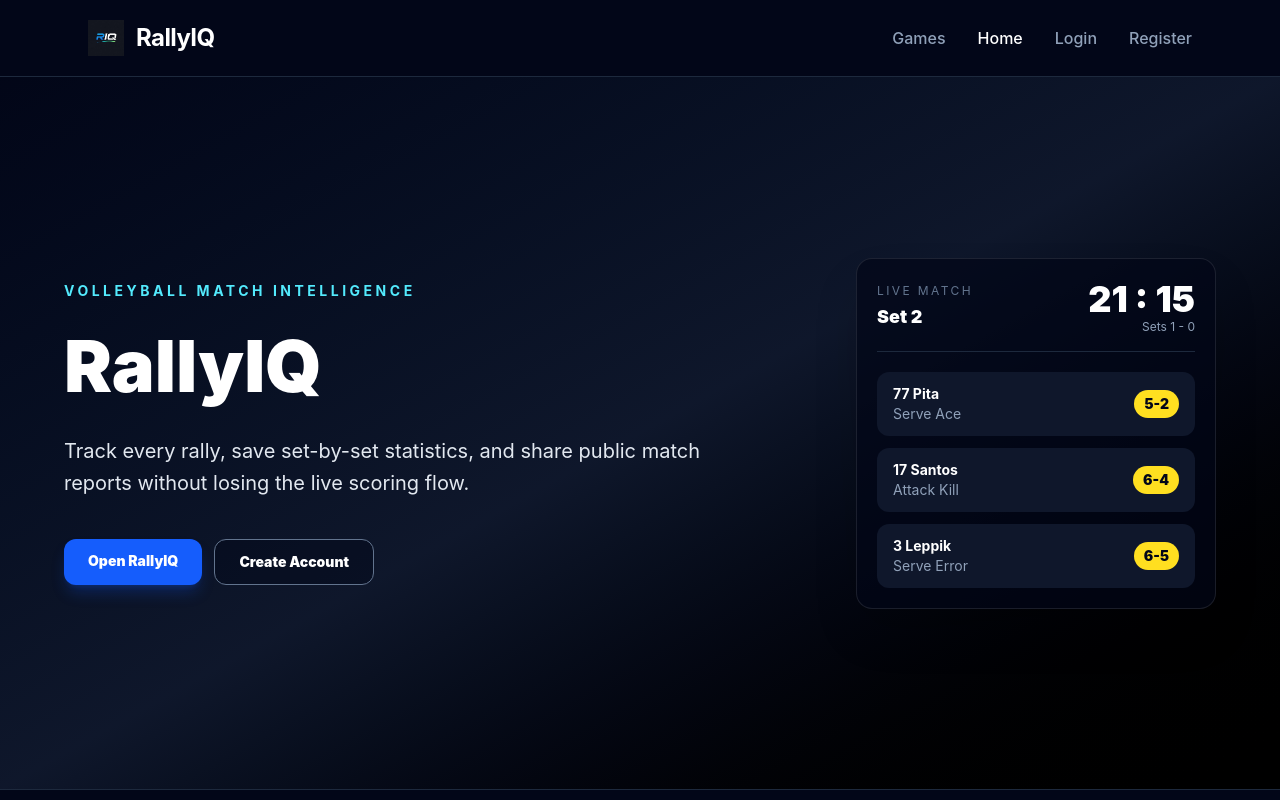
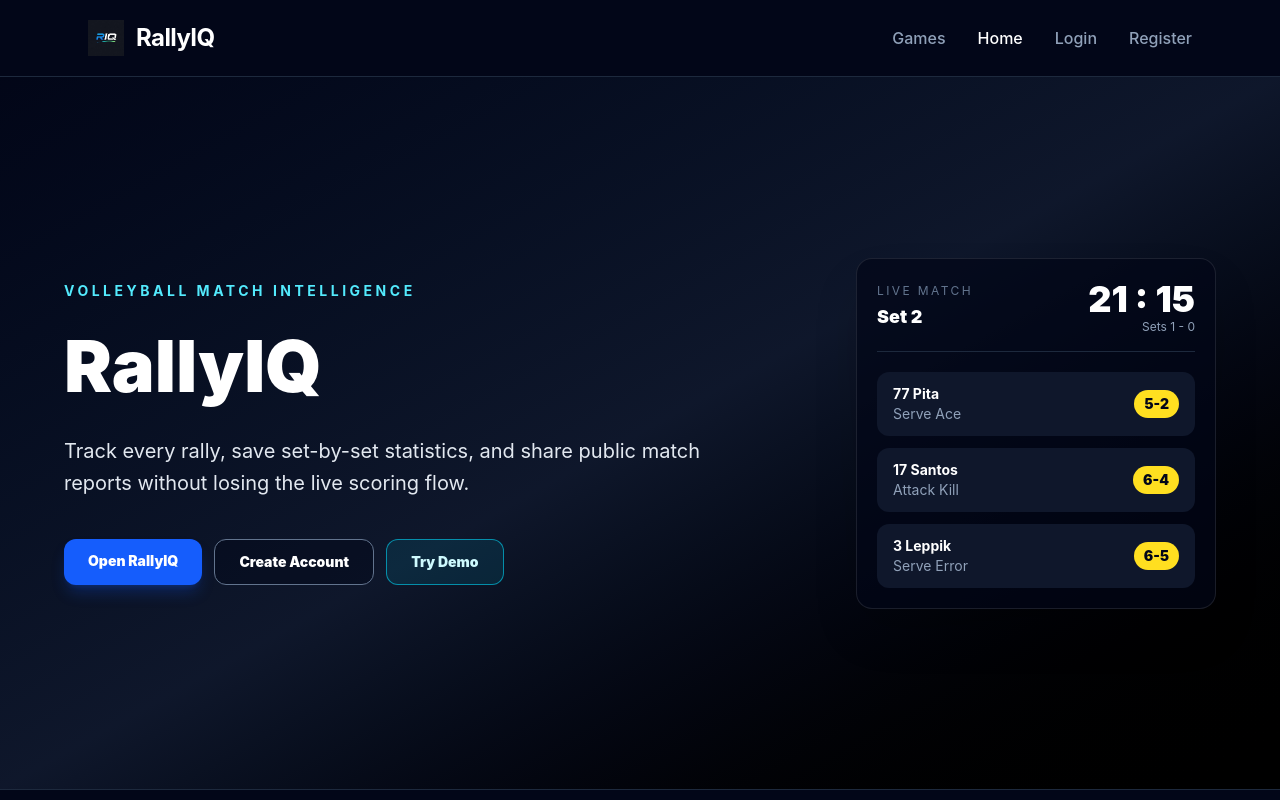
Before and after one commit to Meripa/volleyball-statistics, a React (Vite) app in the folder frontend/: page / in a window 1280 px wide. Shown: the top 800 px of the page. Built offline with nearby package versions, Linux system fonts and the light colour scheme; no server answers.

Commit message:
Added demo

```diff
--- a/frontend/src/App.tsx
+++ b/frontend/src/App.tsx
@@ -16,6 +16,7 @@ import HomePage from './pages/HomePage'
 import MatchPage from './pages/MatchPage'
 import GamesPage from './pages/GamesPage'
 import AdminGamesPage from './pages/AdminGamesPage'
+import DemoPage from './pages/DemoPage'
 
 import LoginPage from './pages/LoginPage'
 import RegisterPage from './pages/RegisterPage'
@@ -31,6 +32,7 @@ const router = createBrowserRouter(
 
       <Route path='login' element={<LoginPage />} />
       <Route path='register' element={<RegisterPage />} />
+      <Route path='demo' element={<DemoPage />} />
 
       {/* PROTECTED ROUTES */}
       <Route
--- a/frontend/src/components/Hero.tsx
+++ b/frontend/src/components/Hero.tsx
@@ -102,6 +102,26 @@ const Hero = () => {
                 "
               >
                 Create Account
+              </Link>
+
+              <Link
+                to="/demo"
+                className="
+                  rounded-xl
+                  border
+                  border-cyan-400/60
+                  bg-cyan-400/10
+                  px-6
+                  py-3
+                  text-sm
+                  font-black
+                  text-cyan-100
+                  transition
+                  hover:border-cyan-300
+                  hover:bg-cyan-400/20
+                "
+              >
+                Try Demo
               </Link>
             </div>
           </div>
--- /dev/null
+++ b/frontend/src/pages/DemoPage.tsx
@@ -0,0 +1,28 @@
+import BeachMatch from "./match/BeachMatch"
+import type { Game } from "../types/match"
+
+const demoGame: Game = {
+  id: 0,
+  matchType: "beach",
+  teamASize: 2,
+  teamBSize: 2,
+  teamA: "Blue Side",
+  teamB: "Green Side",
+  date: new Date().toISOString().split("T")[0],
+  scoreA: 0,
+  scoreB: 0,
+  visibility: "public",
+  canManage: true,
+  playerNames: {
+    "1": "Mia",
+    "2": "Karl",
+    "3": "Laura",
+    "4": "Rasmus",
+  },
+}
+
+const DemoPage = () => {
+  return <BeachMatch game={demoGame} isDemo />
+}
+
+export default DemoPage
--- a/frontend/src/pages/match/BeachMatch.tsx
+++ b/frontend/src/pages/match/BeachMatch.tsx
@@ -34,10 +34,11 @@ const generatePlayers = (
 
 type Props = {
   game: Game
+  isDemo?: boolean
 }
 
 
-const BeachMatch = ({ game }: Props) => {
+const BeachMatch = ({ game, isDemo = false }: Props) => {
   const { getToken } = useAuth()
   const canManage =
     game.canManage !== false
@@ -100,6 +101,14 @@ const BeachMatch = ({ game }: Props) => {
   ) => {
 
     if (!game?.id) return false
+    if (isDemo) {
+      if (showSuccess) {
+        alert("Demo match is not saved.")
+      }
+
+      return true
+    }
+
     const token = await getToken()
 
     const res = await fetch(
```
